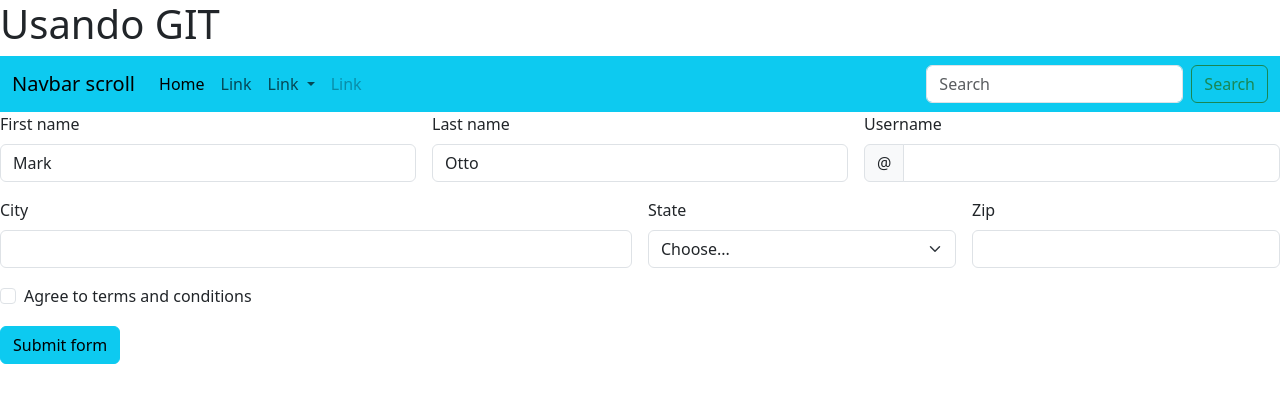
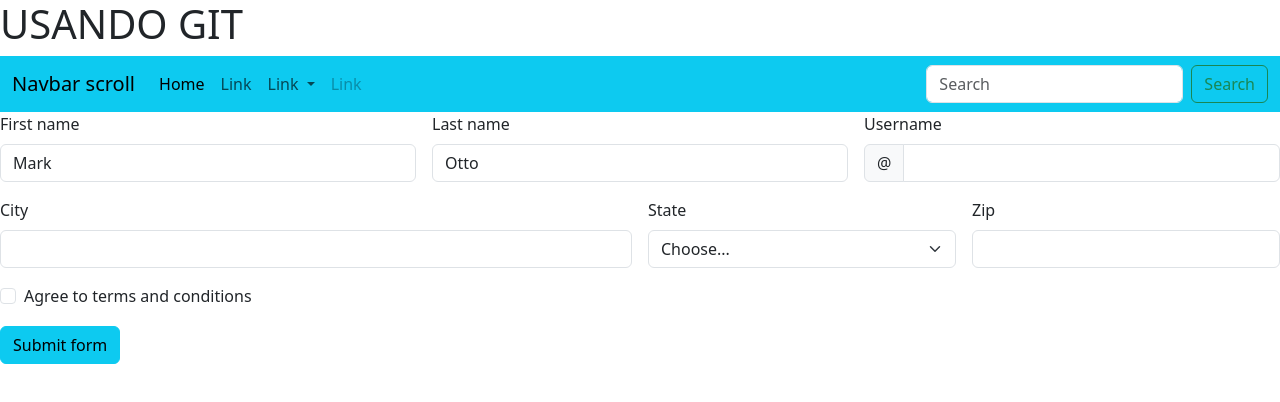
Before and after one commit to IvanEzekiel/PruebaGit, a plain HTML site: page index.html in a window 1280 px wide. Drawn offline with nearby package versions, Linux system fonts and the light colour scheme.

Commit message:
segundo cambio

```diff
--- a/index.html
+++ b/index.html
@@ -7,7 +7,7 @@
     <title>Document</title>
 </head>
 <body>
-<h1>Usando GIT</h1>
+<h1>USANDO GIT</h1>
     <nav class="navbar navbar-expand-lg bg-info">
         <div class="container-fluid">
           <a class="navbar-brand" href="#">Navbar scroll</a>
```
